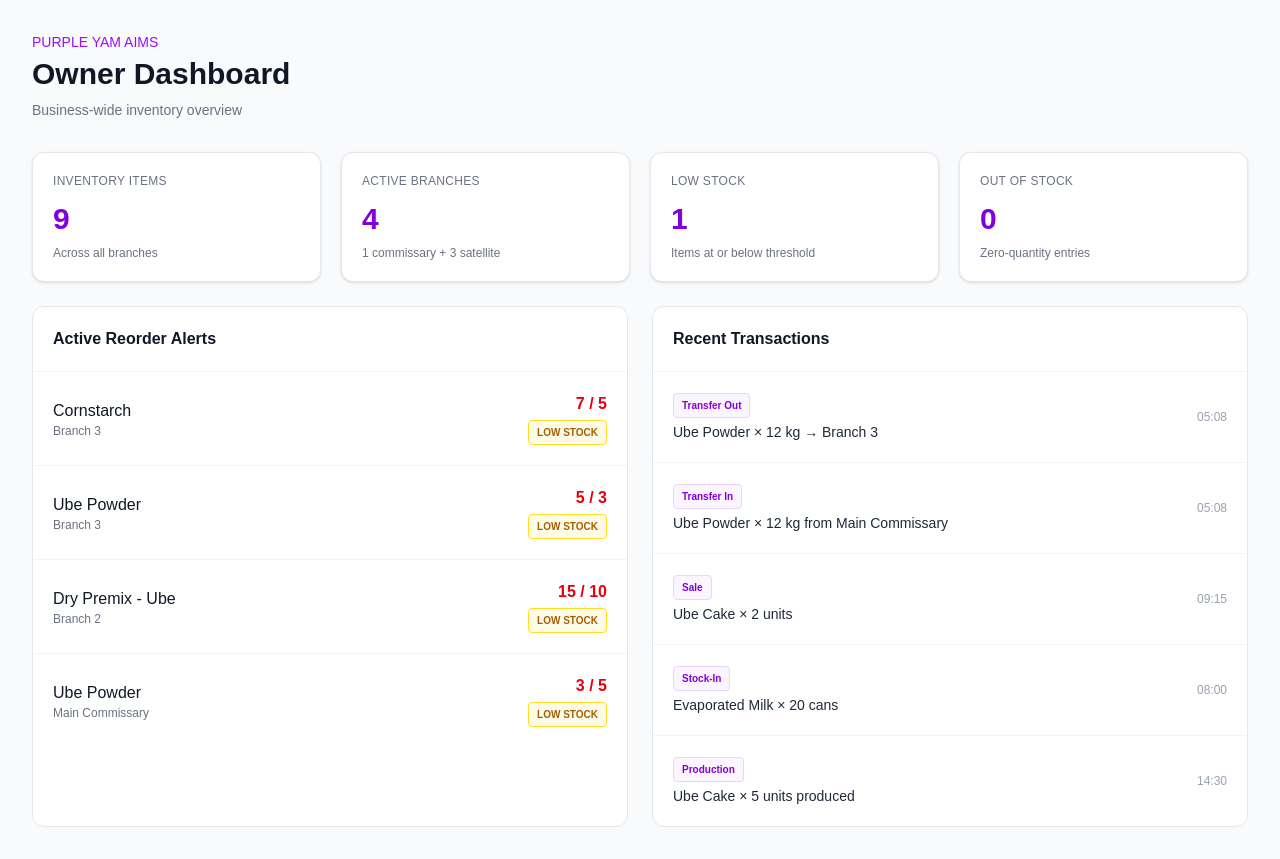
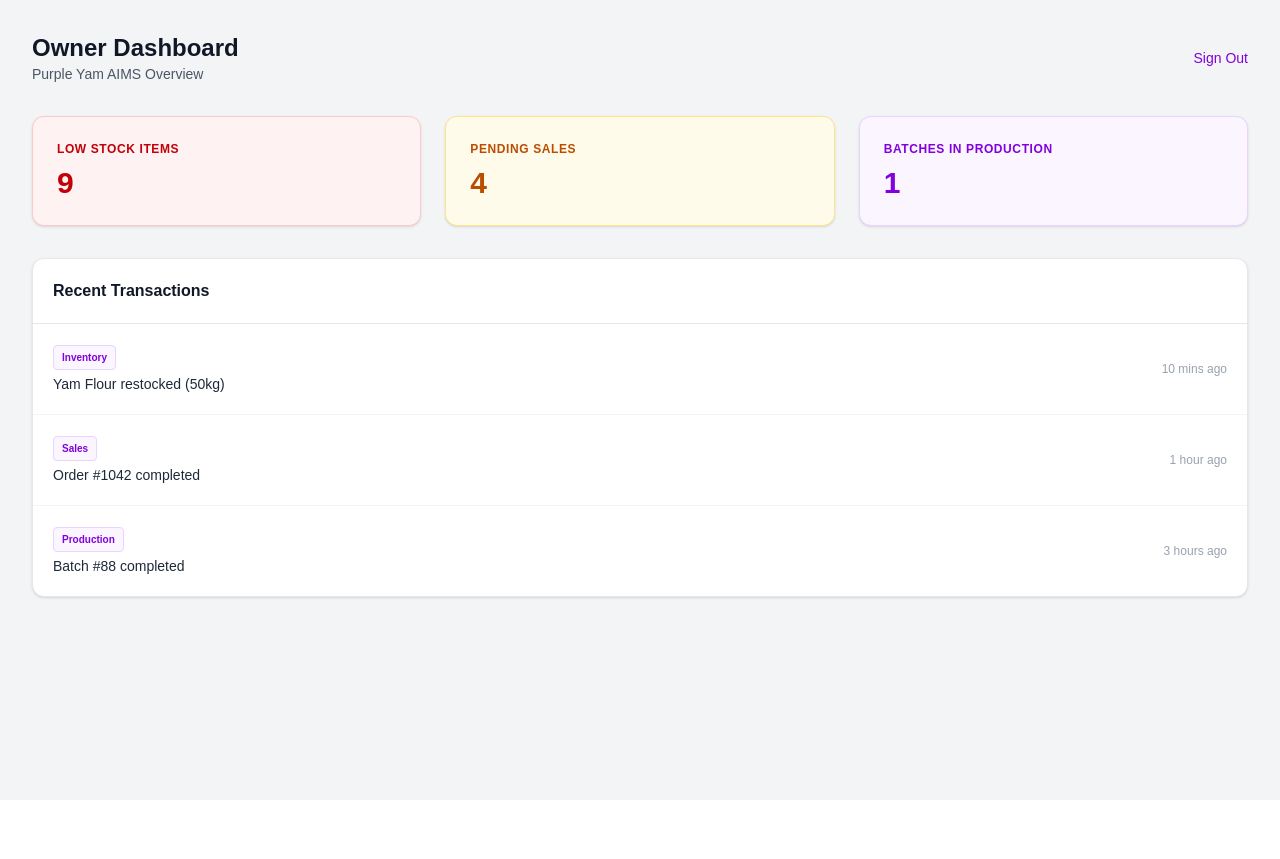
Before and after one commit to jannahnah/purple-yam-aims, a Next.js app: page /dashboard in a window 1280 px wide. After the commit the page ends 800 px from the top, so only its background shows below. Built offline with nearby package versions, Linux system fonts and the light colour scheme.

Commit message:
Update dashboard page.tsx

```diff
--- a/src/app/dashboard/page.tsx
+++ b/src/app/dashboard/page.tsx
@@ -1,204 +1,57 @@
 export default function Dashboard() {
   return (
-    <main className="min-h-screen bg-gray-50 p-8">
-      <div className="mx-auto max-w-7xl">
-        <div className="mb-8">
-          <p className="text-sm font-medium text-purple-600">
-            PURPLE YAM AIMS
-          </p>
+    <div className="min-h-screen bg-gray-100 p-8">
+      <header className="mb-8 flex items-center justify-between">
+        <div>
+          <h1 className="text-2xl font-bold text-gray-900">Owner Dashboard</h1>
+          <p className="text-sm text-gray-600">Purple Yam AIMS Overview</p>
+        </div>
+        <a href="/" className="text-sm font-medium text-purple-700 hover:underline">
+          Sign Out
+        </a>
+      </header>
 
-          <h1 className="mt-1 text-3xl font-bold text-gray-900">
-            Owner Dashboard
-          </h1>
-
-          <p className="mt-2 text-sm text-gray-500">
-            Business-wide inventory overview
-          </p>
-        </div>
-
-        {/* Summary Cards */}
-        <div className="grid gap-5 sm:grid-cols-2 lg:grid-cols-4">
-          <DashboardCard
-            title="Inventory Items"
-            value="9"
-            description="Across all branches"
-          />
-
-          <DashboardCard
-            title="Active Branches"
-            value="4"
-            description="1 commissary + 3 satellite"
-          />
-
-          <DashboardCard
-            title="Low Stock"
-            value="1"
-            description="Items at or below threshold"
-          />
-
-          <DashboardCard
-            title="Out of Stock"
-            value="0"
-            description="Zero-quantity entries"
-          />
-        </div>
-
-        {/* Main Content */}
-        <div className="mt-6 grid gap-6 lg:grid-cols-2">
-          <section className="rounded-xl border border-gray-200 bg-white">
-            <div className="border-b border-gray-100 p-5">
-              <h2 className="font-semibold text-gray-900">
-                Active Reorder Alerts
-              </h2>
-            </div>
-
-            <div className="divide-y divide-gray-100">
-              <AlertItem
-                item="Cornstarch"
-                branch="Branch 3"
-                stock="7 / 5"
-              />
-
-              <AlertItem
-                item="Ube Powder"
-                branch="Branch 3"
-                stock="5 / 3"
-              />
-
-              <AlertItem
-                item="Dry Premix - Ube"
-                branch="Branch 2"
-                stock="15 / 10"
-              />
-
-              <AlertItem
-                item="Ube Powder"
-                branch="Main Commissary"
-                stock="3 / 5"
-              />
-            </div>
-          </section>
-
-          <section className="rounded-xl border border-gray-200 bg-white">
-            <div className="border-b border-gray-100 p-5">
-              <h2 className="font-semibold text-gray-900">
-                Recent Transactions
-              </h2>
-            </div>
-
-            <div className="divide-y divide-gray-100">
-              <Transaction
-                type="Transfer Out"
-                description="Ube Powder × 12 kg → Branch 3"
-                time="05:08"
-              />
-
-              <Transaction
-                type="Transfer In"
-                description="Ube Powder × 12 kg from Main Commissary"
-                time="05:08"
-              />
-
-              <Transaction
-                type="Sale"
-                description="Ube Cake × 2 units"
-                time="09:15"
-              />
-
-              <Transaction
-                type="Stock-In"
-                description="Evaporated Milk × 20 cans"
-                time="08:00"
-              />
-
-              <Transaction
-                type="Production"
-                description="Ube Cake × 5 units produced"
-                time="14:30"
-              />
-            </div>
-          </section>
-        </div>
-      </div>
-    </main>
-  );
-}
-
-function DashboardCard({
-  title,
-  value,
-  description,
-}: {
-  title: string;
-  value: string;
-  description: string;
-}) {
-  return (
-    <div className="rounded-xl border border-gray-200 bg-white p-5 shadow-sm">
-      <p className="text-xs font-medium uppercase tracking-wide text-gray-500">
-        {title}
-      </p>
-
-      <p className="mt-3 text-3xl font-bold text-purple-700">
-        {value}
-      </p>
-
-      <p className="mt-2 text-xs text-gray-500">
-        {description}
-      </p>
-    </div>
-  );
-}
-
-function AlertItem({
-  item,
-  branch,
-  stock,
-}: {
-  item: string;
-  branch: string;
-  stock: string;
-}) {
-  return (
-    <div className="flex items-center justify-between p-5">
-      <div>
-        <p className="font-medium text-gray-900">{item}</p>
-        <p className="text-xs text-gray-500">{branch}</p>
+      {/* Metric Cards */}
+      <div className="grid grid-cols-1 gap-6 sm:grid-cols-3 mb-8">
+        <Card title="Low Stock Items" value="9" color="bg-red-50 border-red-200 text-red-700" />
+        <Card title="Pending Sales" value="4" color="bg-amber-50 border-amber-200 text-amber-700" />
+        <Card title="Batches in Production" value="1" color="bg-purple-50 border-purple-200 text-purple-700" />
       </div>
 
-      <div className="text-right">
-        <p className="font-semibold text-red-600">{stock}</p>
-
-        <span className="mt-1 inline-block rounded border border-yellow-300 bg-yellow-50 px-2 py-1 text-[10px] font-semibold text-yellow-700">
-          LOW STOCK
-        </span>
+      {/* Activity Section */}
+      <div className="rounded-xl border border-gray-200 bg-white shadow-sm">
+        <div className="border-b border-gray-200 p-5">
+          <h2 className="font-semibold text-gray-900">Recent Transactions</h2>
+        </div>
+        <div className="divide-y divide-gray-100">
+          <Transaction type="Inventory" description="Yam Flour restocked (50kg)" time="10 mins ago" />
+          <Transaction type="Sales" description="Order #1042 completed" time="1 hour ago" />
+          <Transaction type="Production" description="Batch #88 completed" time="3 hours ago" />
+        </div>
       </div>
     </div>
   );
 }
 
-function Transaction({
-  type,
-  description,
-  time,
-}: {
-  type: string;
-  description: string;
-  time: string;
-}) {
+function Card({ title, value, color }: { title: string; value: string; color: string }) {
+  return (
+    <div className={`rounded-xl border p-6 shadow-sm ${color}`}>
+      <p className="text-xs font-semibold uppercase tracking-wider">{title}</p>
+      <p className="mt-2 text-3xl font-bold">{value}</p>
+    </div>
+  );
+}
+
+function Transaction({ type, description, time }: { type: string; description: string; time: string }) {
   return (
     <div className="flex items-center justify-between gap-4 p-5">
       <div>
         <span className="mb-1 inline-block rounded border border-purple-200 bg-purple-50 px-2 py-1 text-[10px] font-semibold text-purple-700">
           {type}
         </span>
-
         <p className="text-sm text-gray-800">{description}</p>
       </div>
-
-      <span className="shrink-0 text-xs text-gray-400">
-        {time}
-      </span>
+      <span className="shrink-0 text-xs text-gray-400">{time}</span>
     </div>
   );
 }
```
